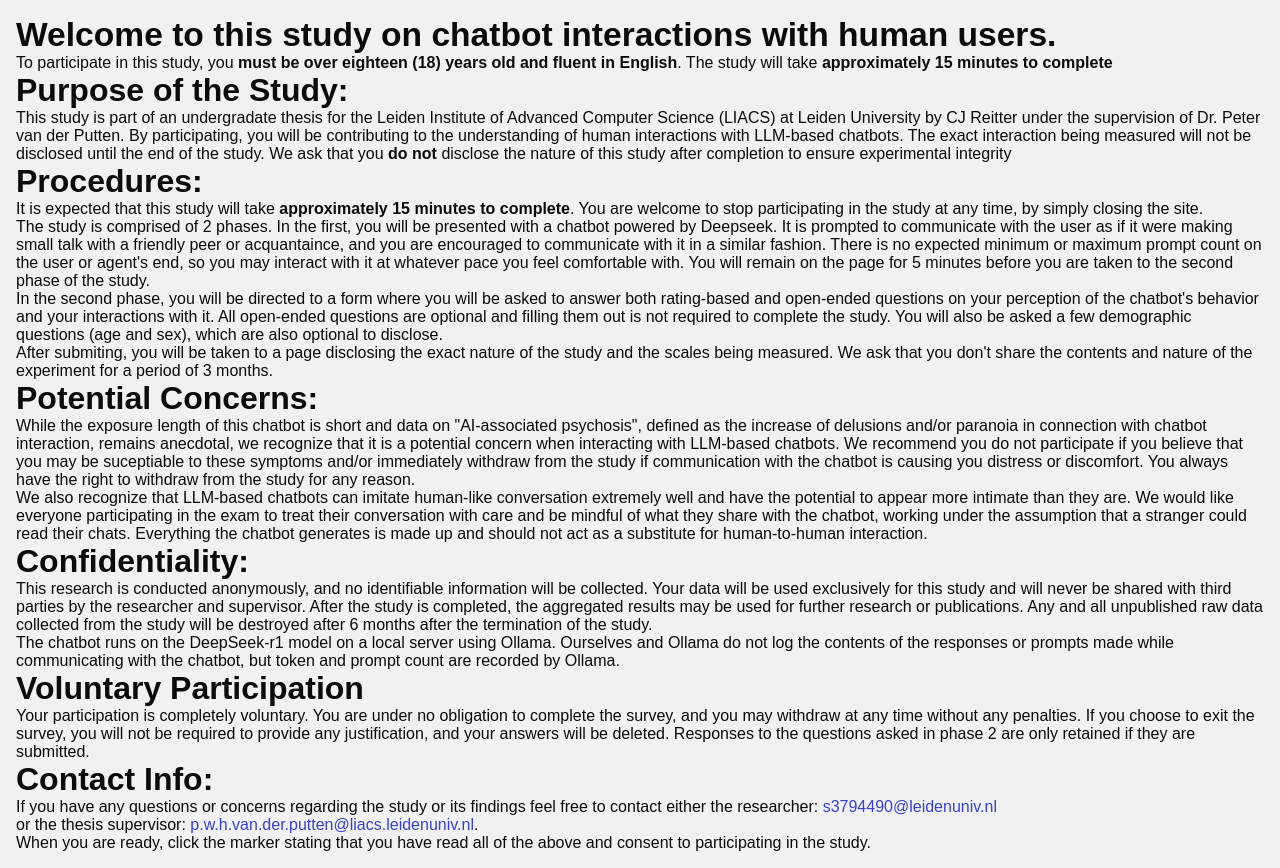
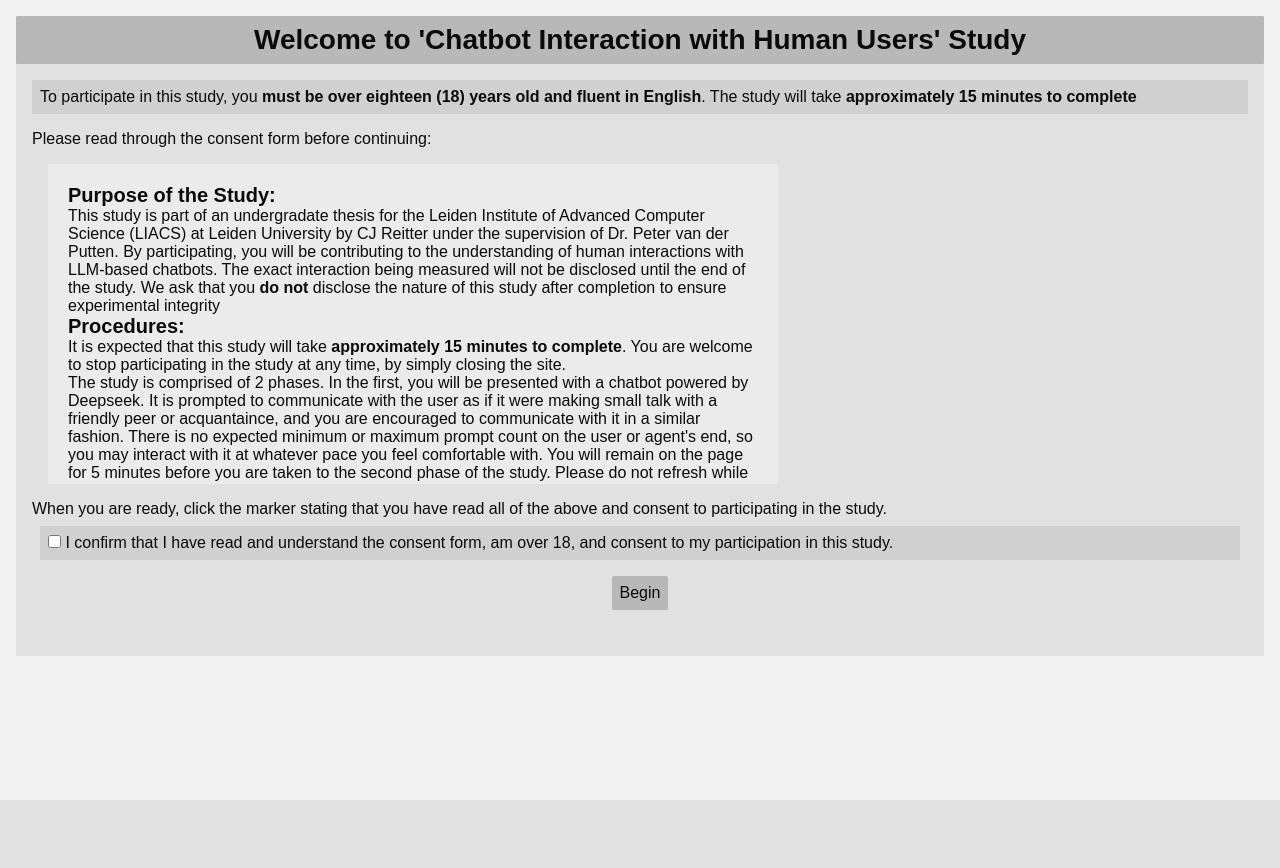
Before and after one commit to cj-reitter/lu_uncannyvalleystudy_chatbot, a Django app: page / in a window 1280 px wide. After the commit the page ends 800 px from the top, so only its background shows below. Run offline with Django 5.2, Linux system fonts and the light colour scheme.

Commit message:
Finish homepage refinement.
Modified home.html and style.css so the homepage is formatted correctly. Added code for checkbox validation in main.js.

```diff
--- a/thesis_uv_website/static/css/style.css
+++ b/thesis_uv_website/static/css/style.css
@@ -9,7 +9,6 @@ Base CSS
 }
 
 body {
-    min-height: 100vh;
     background-color: #f1f1f1;
     display: flex;
     flex-direction: column;
@@ -17,6 +16,7 @@ body {
     font-size: 1rem;
     font-family: Arial, Helvetica, sans-serif;
     color: #0b0b0b;
+    min-height: 10vh;
 }
 
 main {
@@ -31,11 +31,12 @@ section{
 
 
 h1 {
-    font-size: 2.1rem;
+    font-size: 1.75rem;
+    align-self: center;
 }
 
 h2 {
-    font-size: 2rem;
+    font-size: 1.25rem;
 }
 
 a {
@@ -69,9 +70,74 @@ img {
     border-radius: 0.75rem;
 }
 
+.container {
+    background: #e1e1e1;
+    min-height: 40rem;
+    justify-self: center;
+    display: flex;
+    flex-direction: column;
+}
+
 /*
 Home Page CSS
 */
+
+.title {
+    background:#b8b8b8;
+    padding: 0.5rem;
+    border-radius: 0.1rem;
+    text-align: center;
+}
+
+.intro {
+    background: #d0d0d0;
+    padding: 0.5rem;
+    margin-top: 1rem;
+    margin-left: 1rem;
+    margin-right: 1rem;
+}
+
+.home_body {
+    margin: 1rem;
+}
+
+.consent_form {
+    background: #ebebeb;
+    height: 20rem;
+    display: flex;
+    overflow-y: scroll;
+    flex-direction: column;
+    padding: 1.25rem;
+    margin: 1rem;
+    width: 60%;
+    margin-right: auto;
+}
+
+.checkbox_body {
+    background: #d0d0d0;
+    padding: 0.5rem;
+    margin: 0.5rem;
+}
+
+.begin_error {
+    color:#e21010;
+    display: none;
+}
+
+.begin_button {
+    background-color: #b8b8b8;
+    color: #0b0b0b;
+    border: none;
+    display: block;
+    margin: 1rem auto;
+    margin-bottom: 0rem;
+    padding: 0.5rem;
+    cursor: pointer;
+    text-decoration: none;
+    border-radius: 0.1rem;
+    text-align: center;
+    width: fit-content;
+}
 
 /*
 Chatbot CSS
@@ -156,7 +222,7 @@ Chatbot CSS
 }
 
 .chat_interface_footer input {
-    width: 80%;
+    width: 70%;
     border: none;
     padding: 0.75rem 0.75rem;
     border-radius: 0.1rem;
@@ -170,7 +236,8 @@ Chatbot CSS
 .chat_interface_send_button button,
 .chat_interface_send_button button:focus,
 .chat_interface_send_button button:visited {
-    padding: 0.75rem;
+    width: 1%;
+    padding: 0.5rem;
     background: #e8e8e8;
     border: none;
     outline: none;
--- /dev/null
+++ b/thesis_uv_website/static/js/main.js
@@ -0,0 +1,21 @@
+document.addEventListener('DOMContentLoaded', function() {
+    const consentCheckbox = document.getElementById('consent_checkbox');
+    const beginButton = document.getElementById('begin_button');
+    const errorMessage = document.getElementById('begin_error');
+
+    errorMessage.style.display = 'none';
+
+    consentCheckbox.addEventListener('change', function() {
+        if (this.checked) {
+            errorMessage.style.display = 'none';
+        }
+    });
+
+    beginButton.addEventListener('click', function(event) {
+        if (!consentCheckbox.checked) {
+            event.preventDefault();
+            errorMessage.style.display = 'block';
+            return false;
+        }
+    });
+});
--- a/thesis_uv_website/templates/chatbot_1.html
+++ b/thesis_uv_website/templates/chatbot_1.html
@@ -11,7 +11,6 @@ Chatbot
 
 {% block content %}
 <body>
-    <div class="container">
     <div class="chat_interface">
         <div class="chat_interface_header">
             <div class="profilepic" id="profilepic"></div>
@@ -29,6 +28,5 @@ Chatbot
         </div>
 
     </div>
-    </div>
 </body>
 {% endblock %}
--- a/thesis_uv_website/templates/home.html
+++ b/thesis_uv_website/templates/home.html
@@ -5,22 +5,27 @@
 
 {% block content %}
     <div class='container'>
-        <h1>Welcome to this study on chatbot interactions with human users.</h1>
+        <div class='title'>
+            <h1>Welcome to 'Chatbot Interaction with Human Users' Study</h1>
+        </div>
+        <div class='intro'>
             <p>To participate in this study, you <b> must be over eighteen (18) years old and fluent in English</b>. The study will take <b>approximately 15 minutes to complete</b> </p>
+        </div>
+        <div class='home_body'>
+            <p>Please read through the consent form before continuing:</p>
             <div class='consent_form'>
                 <h2>Purpose of the Study:</h2>
                 <p>This study is part of an undergradate thesis for the Leiden Institute of Advanced Computer Science (LIACS) at Leiden University by CJ Reitter under the supervision of Dr. Peter van der Putten. By participating, you will be contributing to the understanding of human interactions with LLM-based chatbots. The exact interaction being measured will not be disclosed until the end of the study. We ask that you <b>do not</b> disclose the nature of this study after completion to ensure experimental integrity</p>
                 <h2>Procedures:</h2>
                 <p>It is expected that this study will take <b>approximately 15 minutes to complete</b>. You are welcome to stop participating in the study at any time, by simply closing the site.</p>
-            <p>The study is comprised of 2 phases. In the first, you will be presented with a chatbot powered by Deepseek. It is prompted to communicate with the user as if it were making small talk with a friendly peer or acquantaince, and you are encouraged to communicate with it in a similar fashion. There is no expected minimum or maximum prompt count on the user or agent's end, so you may interact with it at whatever pace you feel comfortable with. You will remain on the page for 5 minutes before you are taken to the second phase of the study.</p>
-            <p>In the second phase, you will be directed to a form where you will be asked to answer both rating-based and open-ended questions on your perception of the chatbot's behavior and your interactions with it. All open-ended questions are optional and filling them out is not required to complete the study. You will also be asked a few demographic questions (age and sex), which are also optional to disclose.</p>
+                <p>The study is comprised of 2 phases. In the first, you will be presented with a chatbot powered by Deepseek. It is prompted to communicate with the user as if it were making small talk with a friendly peer or acquantaince, and you are encouraged to communicate with it in a similar fashion. There is no expected minimum or maximum prompt count on the user or agent's end, so you may interact with it at whatever pace you feel comfortable with. You will remain on the page for 5 minutes before you are taken to the second phase of the study. Please do not refresh while you are on this page.</p>
+                <p>In the second phase, you will be directed to a form where you will be asked to answer both rating-based and open-ended questions on your perception of the chatbot's behavior and your interactions with it. The rating-based questions are mandatory to complete the exam, but you may exit the study if you do not wish to answer them all. Partial responses will not be recorded. All open-ended questions are optional and filling them out is not required to complete the study. You will also be asked a few demographic questions (age and gender), which are also optional to disclose.</p>
                 <p>After submiting, you will be taken to a page disclosing the exact nature of the study and the scales being measured. We ask that you don't share the contents and nature of the experiment for a period of 3 months.</p>
                 <h2>Potential Concerns:</h2>
-            <p>While the exposure length of this chatbot is short and data on "AI-associated psychosis", defined as the increase of delusions and/or paranoia in connection with chatbot interaction, remains anecdotal, we recognize that it is a potential concern when interacting with LLM-based chatbots. We recommend you do not participate if you believe that you may be suceptiable to these symptoms and/or immediately withdraw from the study if communication with the chatbot is causing you distress or discomfort. You always have the right to withdraw from the study for any reason.</p>
-            <p>We also recognize that LLM-based chatbots can imitate human-like conversation extremely well and have the potential to appear more intimate than they are. We would like everyone participating in the exam to treat their conversation with care and be mindful of what they share with the chatbot, working under the assumption that a stranger could read their chats. Everything the chatbot generates is made up and should not act as a substitute for human-to-human interaction.</p>
+                <p>We recognize that LLM-based chatbots can imitate human-like conversation extremely well and have the potential to appear more intimate than they are. We would like everyone participating in the exam to treat their conversation with care and be mindful of what they share with the chatbot, working under the assumption that a stranger could read their chats. Should you ever feel uncomfortable during your interaction with the chatbot, you are always welcome to leave the study. Everything the chatbot generates is made up and should not act as a substitute for human-to-human interaction.</p>
                 <h2>Confidentiality:</h2>
                 <p>This research is conducted anonymously, and no identifiable information will be collected. Your data will be used exclusively for this study and will never be shared with third parties by the researcher and supervisor. After the study is completed, the aggregated results may be used for further research or publications. Any and all unpublished raw data collected from the study will be destroyed after 6 months after the termination of the study.</p>
-            <p>The chatbot runs on the DeepSeek-r1 model on a local server using Ollama. Ourselves and Ollama do not log the contents of the responses or prompts made while communicating with the chatbot, but token and prompt count are recorded by Ollama.</p>
+                <p>The chatbot runs on the DeepSeek-r1 model on a local server using Ollama. Ourselves, Ollama, and Deepseek will not log the contents of the responses or prompts made while communicating with the chatbot, but token and prompt count are recorded by Ollama.</p>
                 <h2>Voluntary Participation</h2>
                 <p>Your participation is completely voluntary. You are under no obligation to complete the survey, and you may withdraw at any time without any penalties. If you choose to exit the survey, you will not be required to provide any justification, and your answers will be deleted. Responses to the questions asked in phase 2 are only retained if they are submitted.</p>
                 <h2>Contact Info:</h2>
@@ -28,5 +33,14 @@
                 <p>or the thesis supervisor: <a href='mailto:p.w.h.van.der.putten@liacs.leidenuniv.nl'>p.w.h.van.der.putten@liacs.leidenuniv.nl</a>.</p>
             </div>
             <p>When you are ready, click the marker stating that you have read all of the above and consent to participating in the study.</p>
+            <div class="checkbox_body">
+            <input type="checkbox" name="consent_checkbox" id="consent_checkbox">
+                <label for="consent_checkbox">I confirm that I have read and understand the consent form, am over 18, and consent to my participation in this study.</label>
+            </div>
+            <div id='begin_error' class='begin_error'>
+                Please click the checkbox to continue.
+            </div>
+            <a href="/chatbot" class="begin_button" id="begin_button">Begin</a>
+        </div>
     </div>
 {% endblock %}
--- a/thesis_uv_website/templates/layout.html
+++ b/thesis_uv_website/templates/layout.html
@@ -10,7 +10,10 @@
         {% endblock %}
     </title>
     <link rel="stylesheet" href="{% static 'css/style.css' %}">
+
+    {% block js_script %}
     <script src="{% static 'js/main.js' %}" defer></script>
+    {% endblock %}
 
 </head>
 <body>
```
Also changed, not shown: thesis_uv_website/static/js/chatbot.js (+14 -13 lines), thesis_uv_website/chatbot.py (added), 1 other file. Lines whose indentation alone changed are shown as unchanged.
